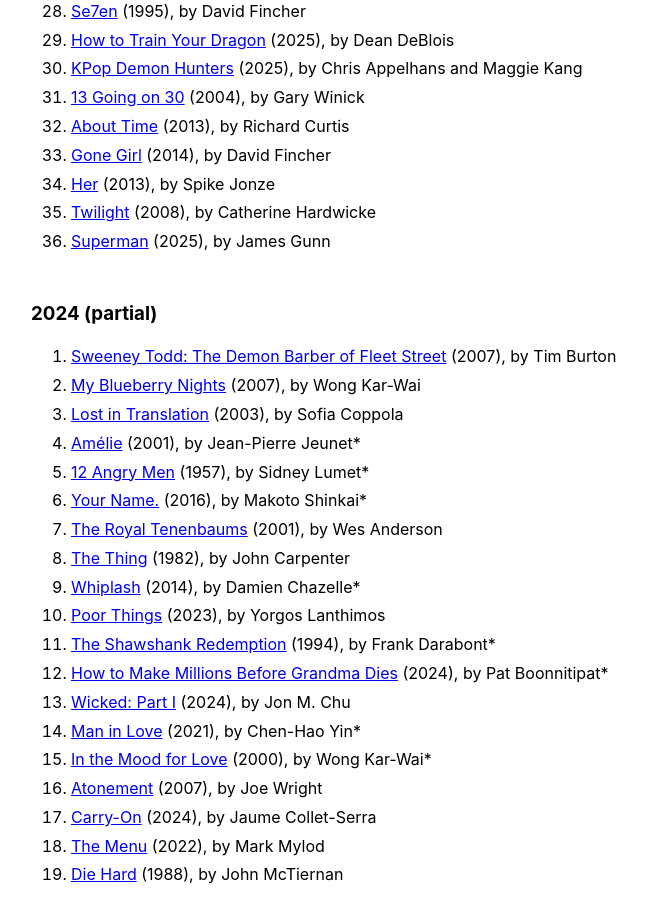
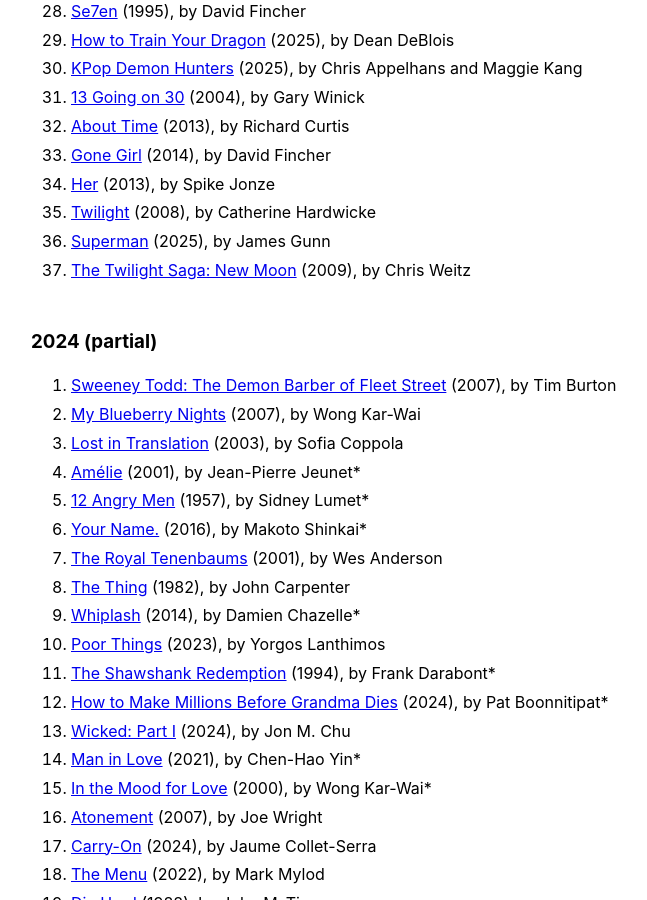
Before and after one commit to llucasly/llucasly.github.io, a Jekyll site: the page built from watching list.md, in a window 1280 px wide and 900 px high, scrolled down 1105 px. Shown: the whole window, without its empty margins (289-936 px from the left). Built offline with Jekyll 4.4.1, drawn with Linux system fonts in a browser that asks for light colours.

Commit message:
Added Movie

```diff
--- a/watching list.md
+++ b/watching list.md
@@ -44,6 +44,7 @@ Films I especially loved are marked with an astrisk (*).
 34. [Her](https://letterboxd.com/film/her/) (2013), by Spike Jonze
 35. [Twilight](https://letterboxd.com/film/twilight-2008/) (2008), by Catherine Hardwicke
 36. [Superman](https://letterboxd.com/film/superman-2025/) (2025), by James Gunn
+37. [The Twilight Saga: New Moon](https://letterboxd.com/film/the-twilight-saga-new-moon/) (2009), by Chris Weitz
 
 ### 2024 (partial)
 1. [Sweeney Todd: The Demon Barber of Fleet Street](https://letterboxd.com/film/sweeney-todd-the-demon-barber-of-fleet-street-2007/) (2007), by Tim Burton
```
